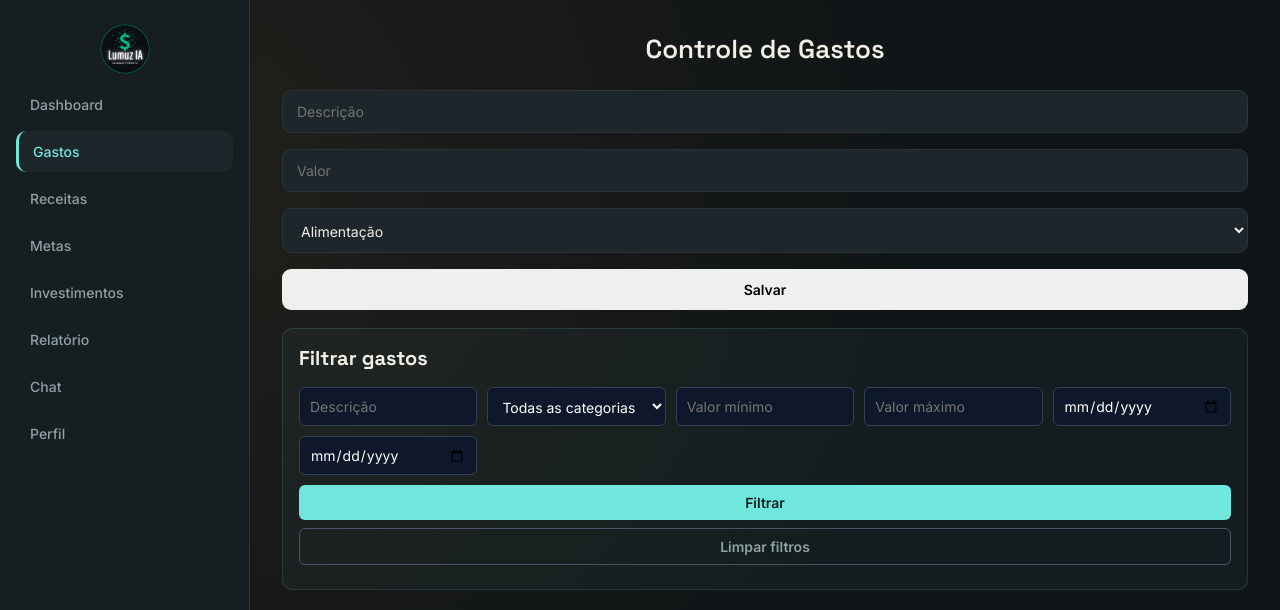
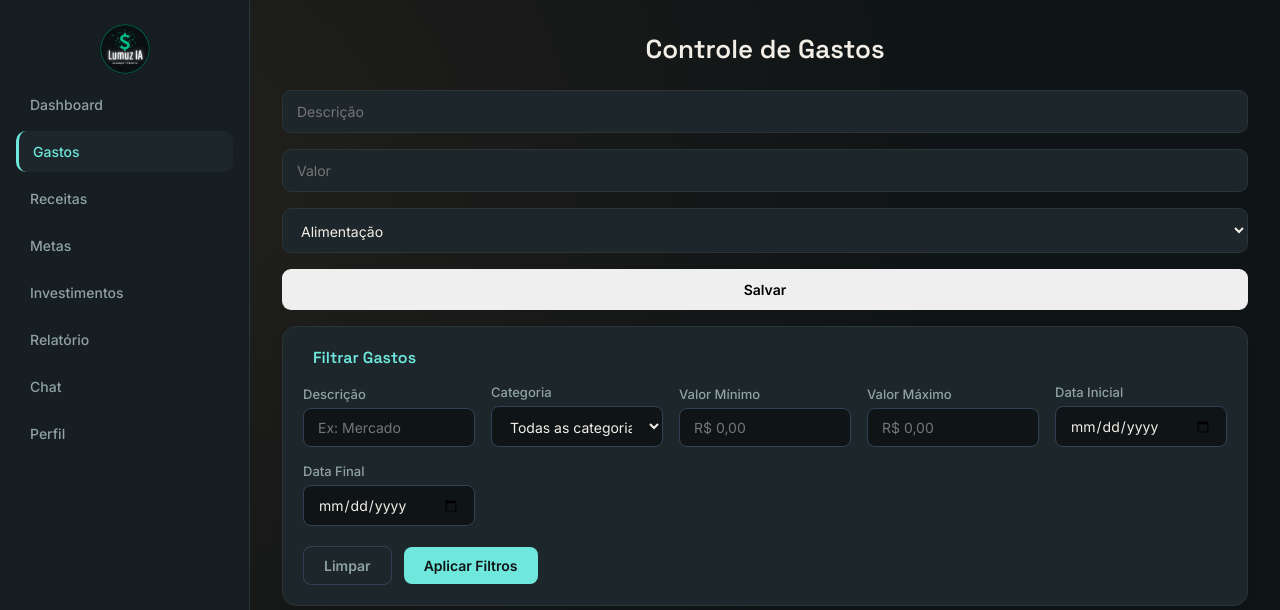
Before and after one commit to LcsGomes-AMS/LumuzIA-Generativa, a PHP site: page /frontend/gastos.html in a window 1280 px wide. Shown: the top 610 px of the page. Run offline with PHP 8.4, Linux system fonts and the light colour scheme; some libraries are stand-ins or nearby versions.

Commit message:
Versão 0.51: UI de filtros e investimentos no relatório

```diff
--- a/frontend/css/style.css
+++ b/frontend/css/style.css
@@ -908,118 +908,117 @@ table td:last-child {
   transform: scale(1.08);
 }
 
-/* Filtros das tabelas financeiras */
-.filtro-tabela {
-    margin: 18px 0; padding: 16px; border: 1px solid rgba(111,231,221,.14);
-    border-radius: 10px; background: rgba(111,231,221,.045);
+/* ==========================================================================
+   12. FILTROS MODERNOS (Dashboard, Gastos, Receitas, Metas, Relatórios)
+   ========================================================================== */
+.filtro-moderno {
+    background: var(--surface-2);
+    border: 1px solid var(--border);
+    border-radius: var(--radius);
+    padding: 20px;
+    margin-bottom: 24px;
+    box-shadow: 0 4px 6px rgba(0, 0, 0, 0.1);
 }
-.filtro-tabela-grid { display:grid; grid-template-columns:repeat(auto-fit,minmax(150px,1fr)); gap:10px; }
-.filtro-tabela input, .filtro-tabela select { width:100%; box-sizing:border-box; padding:9px 10px; border-radius:6px; border:1px solid #334155; background:#0f172a; color:#fff; }
-.filtro-acoes { display:flex; gap:8px; flex-wrap:wrap; margin-top:10px; }
-.filtro-acoes button { padding:9px 14px; border-radius:6px; cursor:pointer; }
-.btn-filtrar { background:#6FE7DD; color:#161E21; border:0; font-weight:bold; }
-.btn-limpar { background:transparent; color:#8FA1A3; border:1px solid #475569; }
-.filtro-contagem { color:#8FA1A3; font-size:12px; margin-top:8px; }
 
-/* ==========================================================================
-   12. DASHBOARD — FILTRO DE PERÍODO
-   ========================================================================== */
-.dash-filtro {
-    margin-bottom: 24px;
-    background: linear-gradient(135deg, rgba(111,231,221,0.06), rgba(242,166,90,0.04));
-    border: 1px solid rgba(111,231,221,0.18);
-    border-radius: var(--radius);
-    padding: 16px 20px;
+.filtro-moderno-header {
+    display: flex;
+    align-items: center;
+    gap: 10px;
+    margin-bottom: 16px;
+    color: var(--accent-2);
+    font-family: var(--font-display);
+    font-size: 16px;
+    font-weight: 600;
+}
+
+.filtro-moderno-grid {
+    display: grid;
+    grid-template-columns: repeat(auto-fit, minmax(160px, 1fr));
+    gap: 16px;
+    align-items: end;
+}
+
+.filtro-moderno-grupo {
     display: flex;
     flex-direction: column;
-    gap: 10px;
+    gap: 6px;
 }
 
-.dash-filtro-controles {
+.filtro-moderno-grupo label {
+    font-size: 13px;
+    color: var(--text-muted);
+    font-weight: 500;
+}
+
+.filtro-moderno-input, .filtro-moderno-select {
+    width: 100% !important;
+    padding: 10px 14px !important;
+    background: var(--bg) !important;
+    border: 1px solid var(--border-light) !important;
+    border-radius: 8px !important;
+    color: var(--text) !important;
+    font-size: 14px !important;
+    transition: all 0.2s ease;
+    box-sizing: border-box;
+}
+
+.filtro-moderno-input:focus, .filtro-moderno-select:focus {
+    border-color: var(--accent-2) !important;
+    outline: none;
+    box-shadow: 0 0 0 2px rgba(111, 231, 221, 0.15);
+}
+
+.filtro-moderno-acoes {
     display: flex;
+    gap: 12px;
+    margin-top: 20px;
     flex-wrap: wrap;
     align-items: center;
-    gap: 10px;
 }
 
-/* select e inputs do filtro — override do global que força width:100% */
-.dash-filtro-select {
+.filtro-moderno-btn-primario, .filtro-moderno-btn-secundario {
     width: auto !important;
-    min-width: 140px;
-    background: var(--surface-2) !important;
-    border: 1px solid var(--accent-2) !important;
+    padding: 10px 20px !important;
     border-radius: 8px !important;
-    padding: 8px 12px !important;
-    color: var(--text) !important;
-    font-size: 14px;
+    font-size: 14px !important;
+    font-weight: 600 !important;
     cursor: pointer;
-}
-
-.dash-filtro-grupo {
-    display: flex;
+    transition: all 0.2s ease;
+    display: inline-flex;
     align-items: center;
+    justify-content: center;
     gap: 8px;
-}
-
-.dash-filtro-input {
-    width: auto !important;
-    background: var(--surface-2) !important;
-    border: 1px solid var(--border-light) !important;
-    border-radius: 8px !important;
-    padding: 8px 12px !important;
-    color: var(--text) !important;
-    font-size: 14px;
-    transition: border-color 0.2s;
-}
-
-.dash-filtro-input:focus {
-    border-color: var(--accent-2) !important;
-    outline: none;
-}
-
-.dash-filtro-ano {
-    width: 100px !important;
-}
-
-.dash-filtro-periodo {
-    display: flex;
-    align-items: center;
-    gap: 8px;
-    flex-wrap: wrap;
-}
-
-.dash-filtro-sep {
-    color: var(--text-muted);
-    font-size: 13px;
     white-space: nowrap;
 }
 
-/* Botão de filtro — override do button { width:100% } global */
-.dash-filtro-btn {
-    width: auto !important;
-    padding: 8px 20px !important;
+.filtro-moderno-btn-primario {
     background: var(--accent-2) !important;
-    color: #0d1f26 !important;
+    color: var(--bg) !important;
     border: none !important;
-    border-radius: 8px !important;
-    font-weight: 700 !important;
-    font-size: 14px !important;
-    cursor: pointer;
-    transition: opacity 0.2s, transform 0.15s;
-    white-space: nowrap;
 }
 
-.dash-filtro-btn:hover {
-    opacity: 0.88;
+.filtro-moderno-btn-primario:hover {
+    opacity: 0.9;
     transform: translateY(-1px);
 }
 
-.dash-filtro-label {
+.filtro-moderno-btn-secundario {
+    background: transparent !important;
+    color: var(--text-muted) !important;
+    border: 1px solid var(--border-light) !important;
+}
+
+.filtro-moderno-btn-secundario:hover {
+    color: var(--text) !important;
+    border-color: var(--text-muted) !important;
+}
+
+.filtro-moderno-contagem {
+    margin-left: auto;
+    color: var(--accent-2);
     font-size: 13px;
-    color: var(--accent-2);
     font-family: var(--font-mono);
     opacity: 0.8;
-    letter-spacing: 0.02em;
 }
 
 /* ==========================================================================
--- a/frontend/gastos.html
+++ b/frontend/gastos.html
@@ -64,18 +64,61 @@
         </div>
 
 
-        <section class="filtro-tabela">
-            <h2 style="margin-top:0;">Filtrar gastos</h2>
-            <div class="filtro-tabela-grid">
-                <input id="filtroGastoDescricao" placeholder="Descrição">
-                <select id="filtroGastoCategoria"><option value="">Todas as categorias</option><option>Alimentação</option><option>Transporte</option><option>Moradia</option><option>Lazer</option><option>Saúde</option><option>Educação</option><option>Outros</option></select>
-                <input id="filtroGastoMin" type="number" step="0.01" placeholder="Valor mínimo">
-                <input id="filtroGastoMax" type="number" step="0.01" placeholder="Valor máximo">
-                <input id="filtroGastoInicio" type="date" title="Data inicial">
-                <input id="filtroGastoFim" type="date" title="Data final">
+        <section class="filtro-moderno">
+            <div class="filtro-moderno-header">
+                <i class="ph ph-funnel"></i> Filtrar Gastos
             </div>
-            <div class="filtro-acoes"><button class="btn-filtrar" type="button" onclick="filtrarGastos()">Filtrar</button><button class="btn-limpar" type="button" onclick="limparFiltroGastos()">Limpar filtros</button></div>
-            <div id="contagemGastos" class="filtro-contagem"></div>
+
+            <div class="filtro-moderno-grid">
+                <div class="filtro-moderno-grupo">
+                    <label>Descrição</label>
+                    <input id="filtroGastoDescricao" class="filtro-moderno-input" placeholder="Ex: Mercado">
+                </div>
+
+                <div class="filtro-moderno-grupo">
+                    <label>Categoria</label>
+                    <select id="filtroGastoCategoria" class="filtro-moderno-select">
+                        <option value="">Todas as categorias</option>
+                        <option>Alimentação</option>
+                        <option>Transporte</option>
+                        <option>Moradia</option>
+                        <option>Lazer</option>
+                        <option>Saúde</option>
+                        <option>Educação</option>
+                        <option>Outros</option>
+                    </select>
+                </div>
+
+                <div class="filtro-moderno-grupo">
+                    <label>Valor Mínimo</label>
+                    <input id="filtroGastoMin" type="number" step="0.01" class="filtro-moderno-input" placeholder="R$ 0,00">
+                </div>
+
+                <div class="filtro-moderno-grupo">
+                    <label>Valor Máximo</label>
+                    <input id="filtroGastoMax" type="number" step="0.01" class="filtro-moderno-input" placeholder="R$ 0,00">
+                </div>
+
+                <div class="filtro-moderno-grupo">
+                    <label>Data Inicial</label>
+                    <input id="filtroGastoInicio" type="date" class="filtro-moderno-input">
+                </div>
+
+                <div class="filtro-moderno-grupo">
+                    <label>Data Final</label>
+                    <input id="filtroGastoFim" type="date" class="filtro-moderno-input">
+                </div>
+            </div>
+
+            <div class="filtro-moderno-acoes">
+                <button class="filtro-moderno-btn-secundario" type="button" onclick="limparFiltroGastos()">
+                    Limpar
+                </button>
+                <button class="filtro-moderno-btn-primario" type="button" onclick="filtrarGastos()">
+                    Aplicar Filtros
+                </button>
+                <div id="contagemGastos" class="filtro-moderno-contagem"></div>
+            </div>
         </section>
 
         <table>
```
Also changed, not shown: frontend/css/relatorio.css (+0 -21 lines), frontend/dashboard.html (+33 -18 lines), frontend/js/relatorio.js (+52 -0 lines), frontend/metas.html (+50 -12 lines), frontend/receitas.html (+40 -10 lines), frontend/relatorio.html (+42 -13 lines).
